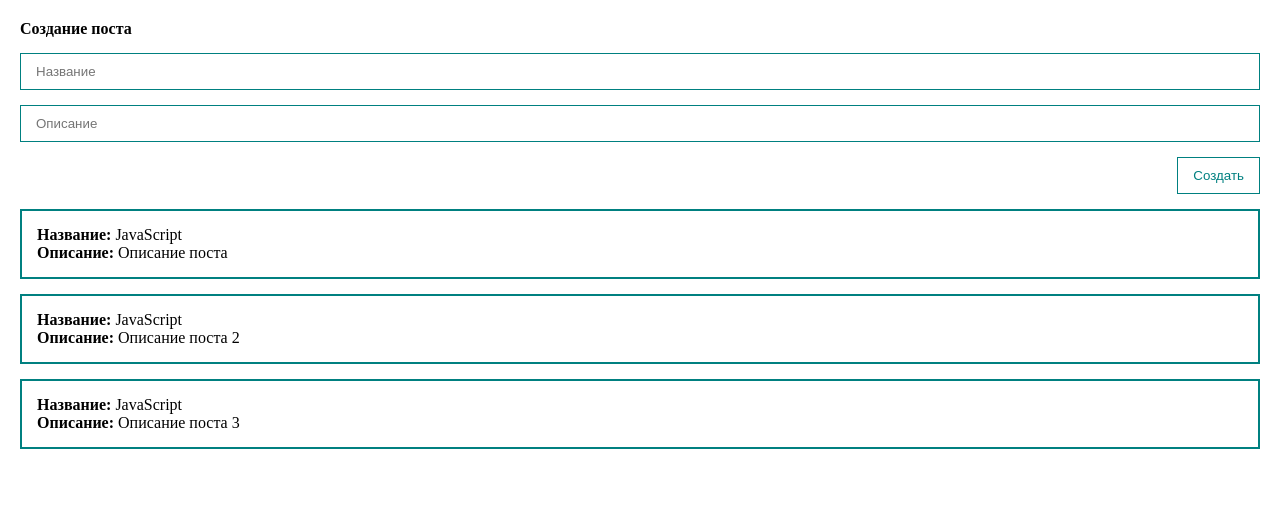
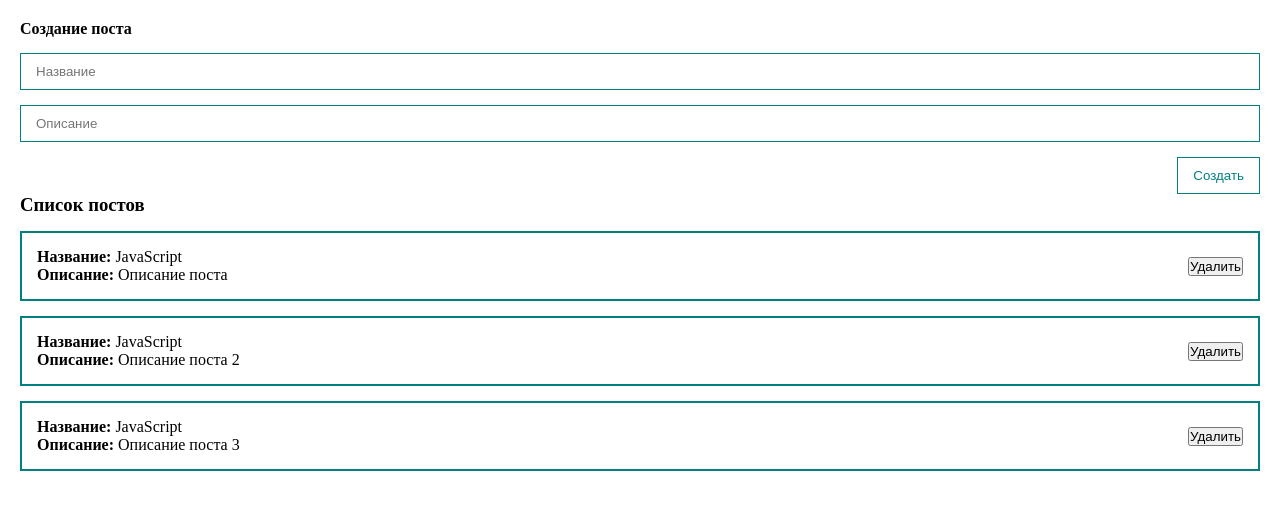
Before and after one commit to leonraz58/vue-posts, a Vue app: page / in a window 1280 px wide. Shown: the top 510 px of the page. Built offline with nearby package versions, Linux system fonts and the light colour scheme.

Commit message:
v-model emit

```diff
--- a/src/App.vue
+++ b/src/App.vue
@@ -1,21 +1,17 @@
 <template>
   <div class="app">
-    <form>
-      <h4>Создание поста</h4>
-      <input v-bind:value="title" @input="title = $event.target.value" type="text" class="input" placeholder="Название">
-      <input v-bind:value="body" @input="body = $event.target.value" type="text" class="input" placeholder="Описание">
-      <button class="btn" @click="createPost">Создать</button>
-    </form>
+    <PostForm @create="createPost"/>
+    <PostList :posts="posts" />
 
-    <div class="post" v-for="post in posts">
-      <div><strong>Название: </strong> {{ post.title }}</div>
-      <div><strong>Описание: </strong> {{ post.body }}</div>
-    </div>
   </div>
 </template>
 
 <script>
+import PostForm from "@/components/PostForm.vue";
+import PostList from "@/components/PostList.vue";
+
 export default {
+  components: {PostList, PostForm},
   data() {
     return {
       posts: [
@@ -23,22 +19,13 @@
         {id: 2, title: 'JavaScript', body: 'Описание поста 2'},
         {id: 3, title: 'JavaScript', body: 'Описание поста 3'},
       ],
-      body: '',
-      title: ''
 
     }
   },
   methods: {
-    createPost() {
-      const newPost = {
-        id: new Date.now(),
-        title: this.title,
-        body: this.body,
-      }
-      this.posts.push(newPost)
-      this.title = ''
-      this.body = ''
-    },
+    createPost(post) {
+      this.posts.push(post)
+    }
   }
 }
 </script>
@@ -59,25 +46,4 @@
   flex-direction: column;
 }
 
-.input {
-  width: 100%;
-  border: 1px solid teal;
-  padding: 10px 15px;
-  margin-top: 15px;
-}
-
-.post {
-  padding: 15px;
-  border: 2px solid teal;
-  margin-top: 15px;
-}
-
-.btn {
-  margin-top: 15px;
-  align-self: flex-end;
-  padding: 10px 15px;
-  background: none;
-  color: teal;
-  border: 1px solid teal;
-}
 </style>
--- /dev/null
+++ b/src/components/PostForm.vue
@@ -0,0 +1,51 @@
+<template>
+  <form @submit.prevent>
+    <h4>Создание поста</h4>
+    <input v-model="post.title" type="text" class="input" placeholder="Название">
+    <input v-model="post.body"  type="text" class="input" placeholder="Описание">
+    <button class="btn" @click="createPost">Создать</button>
+  </form>
+</template>
+
+<script>
+export default {
+  data() {
+    return {
+      post: {
+        title: '',
+        body: '',
+      }
+    }
+  },
+  methods: {
+    createPost() {
+      this.post.id = Date.now();
+      this.$emit('create', this.post);
+      this.post = {
+        title: '',
+        body: ''
+      }
+    },
+  }
+}
+</script>
+
+<style scoped>
+
+
+.input {
+  width: 100%;
+  border: 1px solid teal;
+  padding: 10px 15px;
+  margin-top: 15px;
+}
+
+.btn {
+  margin-top: 15px;
+  align-self: flex-end;
+  padding: 10px 15px;
+  background: none;
+  color: teal;
+  border: 1px solid teal;
+}
+</style>
--- /dev/null
+++ b/src/components/PostItem.vue
@@ -0,0 +1,34 @@
+<template>
+  <div class="post">
+    <div>
+      <div><strong>Название: </strong> {{ post.title }}</div>
+      <div><strong>Описание: </strong> {{ post.body }}</div>
+    </div>
+    <div class="post__btns">
+      <button>Удалить</button>
+    </div>
+  </div>
+
+</template>
+
+<script>
+export default {
+  props: {
+    post: {
+      type: Object,
+      required: true
+    }
+  }
+}
+</script>
+
+<style scoped>
+.post {
+  padding: 15px;
+  border: 2px solid teal;
+  margin-top: 15px;
+  display: flex;
+  align-items: center;
+  justify-content: space-between;
+}
+</style>
--- /dev/null
+++ b/src/components/PostList.vue
@@ -0,0 +1,26 @@
+<template>
+  <div>
+    <h3>Список постов</h3>
+  </div>
+
+  <PostItem v-for="post in posts" :post="post"/>
+</template>
+
+<script>
+import PostItem from "@/components/PostItem.vue";
+
+export default {
+  components: {PostItem},
+  props: {
+    posts:
+        {
+          type: Array,
+          required: true
+        }
+  }
+}
+</script>
+
+<style scoped>
+
+</style>
```
